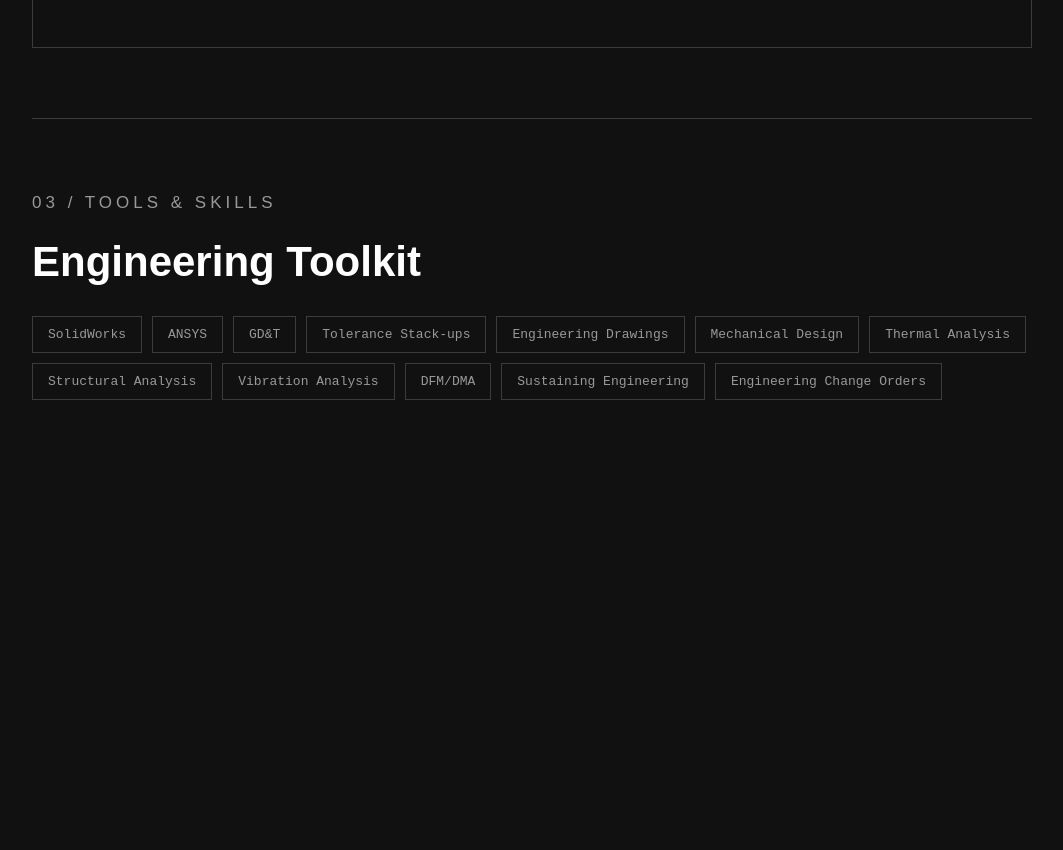
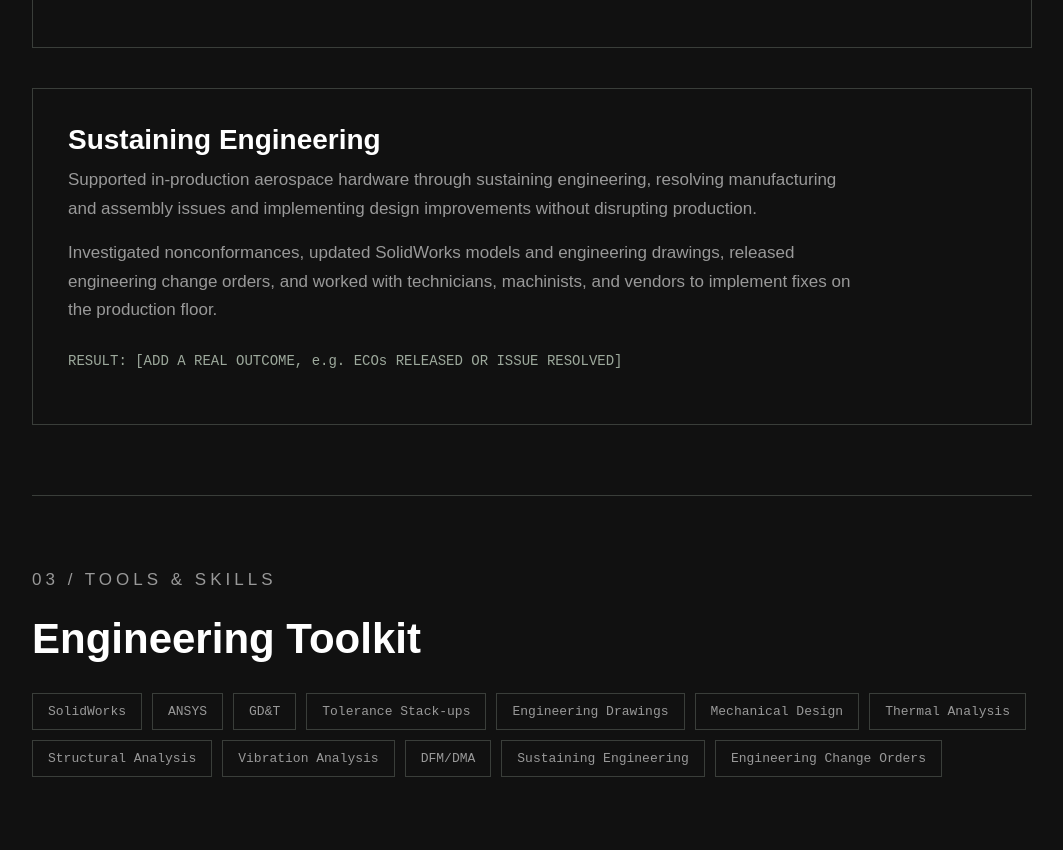
Before and after one commit to CodFish12/Codyfischer.github.io, a plain HTML site: page experiences/parker-aerospace.html in a window 1280 px wide. Shown: the part 3005-3855 px from the top of the page, without its empty margins (108-1171 px from the left). Before the commit the page ends 3595 px from the top, so only its background shows below. Drawn offline with Linux system fonts and the light colour scheme.

Commit message:
Add Sustaining Engineering section to parker-aerospace.html
Added a section for Sustaining Engineering with details on support for in-production aerospace hardware.

```diff
--- a/experiences/parker-aerospace.html
+++ b/experiences/parker-aerospace.html
@@ -514,7 +514,37 @@
                 </p>
 
             </div>
+            <div class="featured">
 
+                <h3>
+                    Sustaining Engineering
+                </h3>
+
+                <!-- Optional: add an image, or delete this block
+                <img src="../images/YOUR-IMAGE.jpeg"
+                     alt="Sustaining Engineering"
+                     class="featured-image">
+                -->
+
+                <p>
+                    Supported in-production aerospace hardware through
+                    sustaining engineering, resolving manufacturing and
+                    assembly issues and implementing design improvements
+                    without disrupting production.
+                </p>
+
+                <p>
+                    Investigated nonconformances, updated SolidWorks models
+                    and engineering drawings, released engineering change
+                    orders, and worked with technicians, machinists, and
+                    vendors to implement fixes on the production floor.
+                </p>
+
+                <p class="featured-result">
+                    RESULT: [ADD A REAL OUTCOME, e.g. ECOs RELEASED OR ISSUE RESOLVED]
+                </p>
+
+            </div>
         </section>
 
 
```
